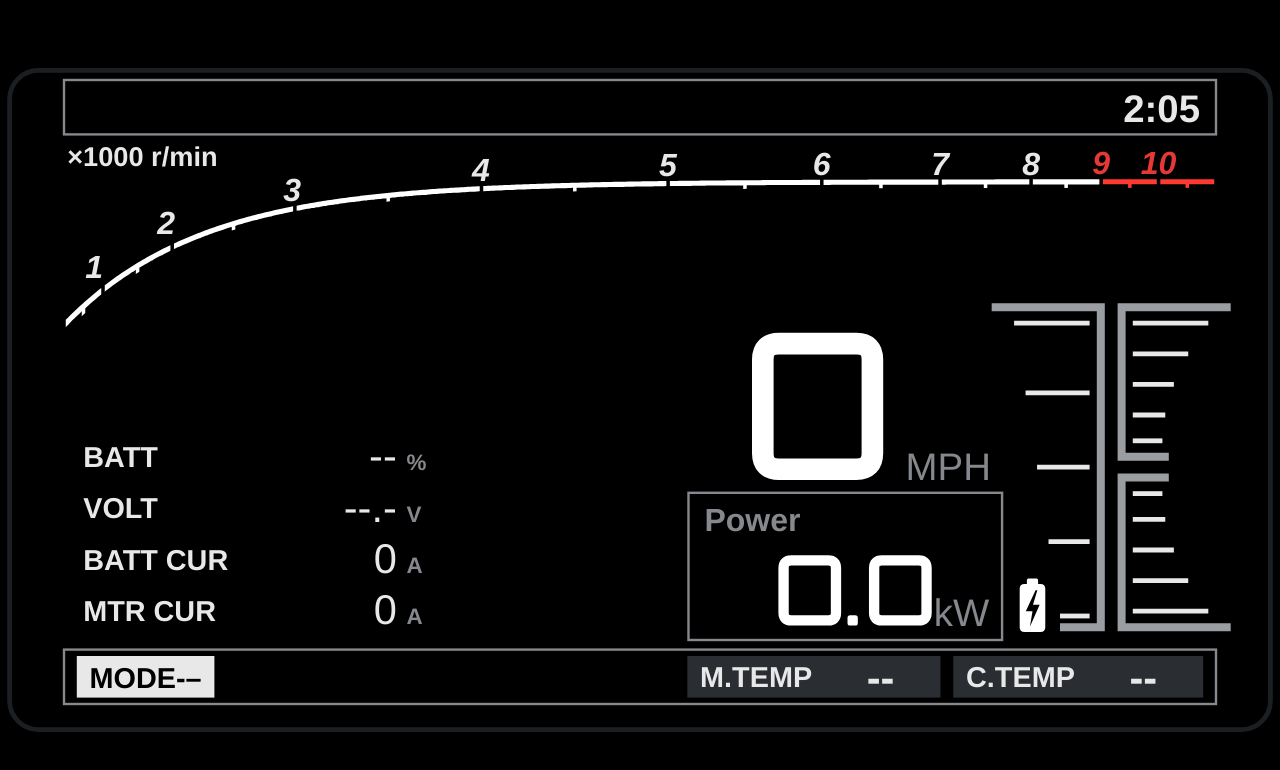
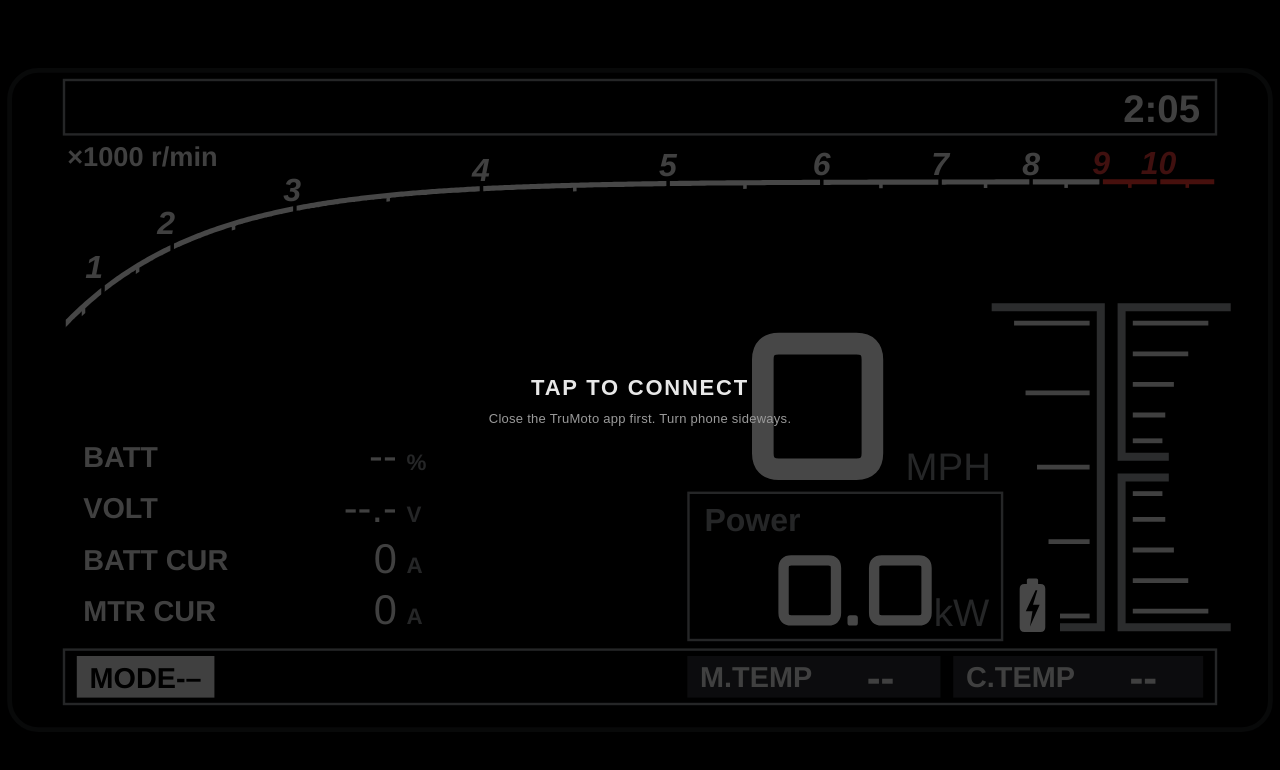
Before and after one commit to VancePeterson/trumoto-gauge, a plain HTML site: page index.html in a window 1280 px wide. Drawn offline with Linux system fonts and the light colour scheme.

Commit message:
Disabled dev_mode

```diff
--- a/index.html
+++ b/index.html
@@ -71,7 +71,7 @@ const POWER_MAX_KW = 14;      // power bar full   (~180 A x 76 V)
 const REGEN_MAX_KW = 0.7;     // regen bar full (controller caps regen at ~-8 A ≈ 0.6 kW)
 const BATT_EMPTY_PCT = 5;     // battery bar reads empty here (5% = 3.3 V/cell = 69.3 V on 21s)
 const MODE_NAMES  = {1:'C', 2:'B', 3:'A'};   // throttle switch position -> label
-const DEV_MODE    = true || new URLSearchParams(location.search).has('dev');   // true (or open with ?dev) = skip 'tap to connect' so the UI can be used in a desktop browser
+const DEV_MODE    = false || new URLSearchParams(location.search).has('dev');   // true (or open with ?dev) = skip 'tap to connect' so the UI can be used in a desktop browser
 const DEV_SELFTEST = false;  // dev only: true = power-on self-test look (all 8s, every bar full, every chip on); false = blank readouts
 
 // ======================= BLE / PROTOCOL =======================
```
